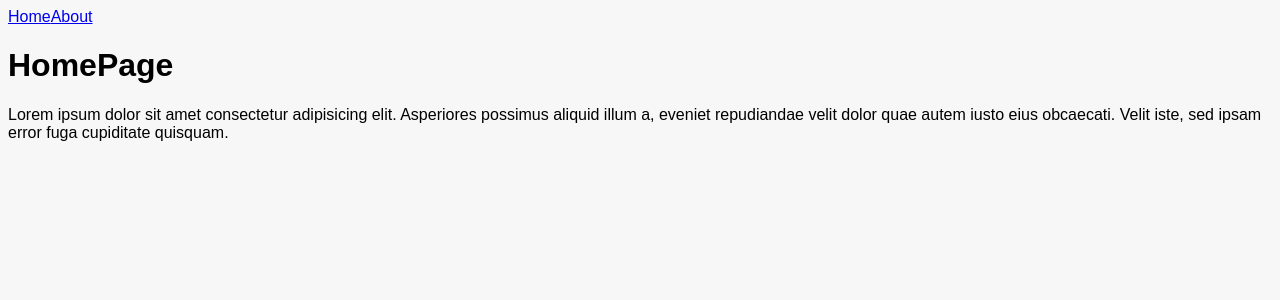
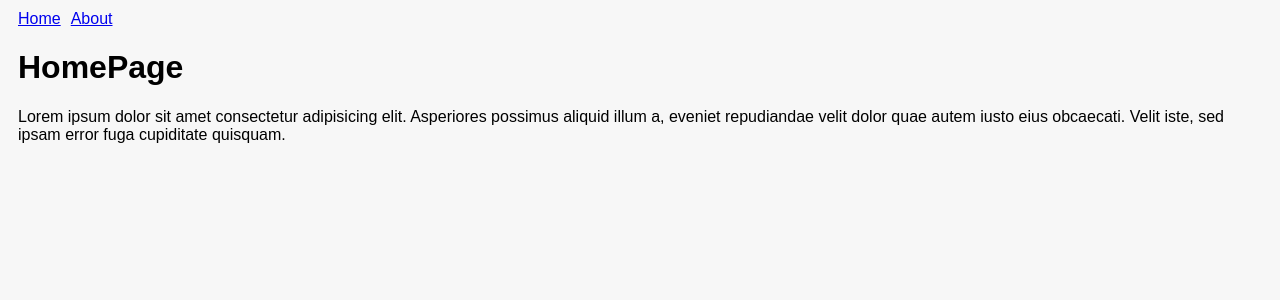
Before and after one commit to mattperkins/routerV4, a React (Create React App) app: page / in a window 1280 px wide. Shown: the top 300 px of the page. Built offline with nearby package versions, Linux system fonts and the light colour scheme.

Commit message:
add styles

```diff
--- a/src/Pages/index.js
+++ b/src/Pages/index.js
@@ -1,16 +1,16 @@
 import React from 'react'
+import { Wrapper } from '../styles'
 
 export const HomePage = () => (
-<div>
+<Wrapper>
 <h1>HomePage</h1>
 <p>Lorem ipsum dolor sit amet consectetur adipisicing elit. Asperiores possimus aliquid illum a, eveniet repudiandae velit dolor quae autem iusto eius obcaecati. Velit iste, sed ipsam error fuga cupiditate quisquam.</p>
-</div>
+</Wrapper>
 )
 
-
 export const AboutPage = () => (
-<div>
+<Wrapper>
 <h1>AboutPage</h1>
 <p>Asperiores possimus aliquid illum a, eveniet repudiandae velit dolor quae autem iusto eius obcaecati. Velit iste, sed ipsam error fuga cupiditate quisquam.Lorem ipsum dolor sit amet consectetur adipisicing elit.</p>
-</div>
+</Wrapper>
 )
--- a/src/Routes.js
+++ b/src/Routes.js
@@ -1,12 +1,12 @@
 import React from 'react'
 import { BrowserRouter, Route, Switch, Link } from 'react-router-dom'
+import { HomePage, AboutPage } from './Pages'
+import { Wrapper } from './styles'
 
-import { HomePage, AboutPage } from './Pages'
-
-const Nav = () => <div>
-    <Link to='/'>Home</Link>
+const Nav = () => <Wrapper>
+    <Link style={{marginRight: 10}} to='/'>Home</Link>
     <Link to='/about'>About</Link>
-</div>
+</Wrapper>
 
 
 const Home = () => <div><Nav /><HomePage /></div>
--- /dev/null
+++ b/src/styles/index.js
@@ -0,0 +1,5 @@
+import styled from 'styled-components'
+
+export const Wrapper = styled.div`
+margin: 10px;
+`
```
